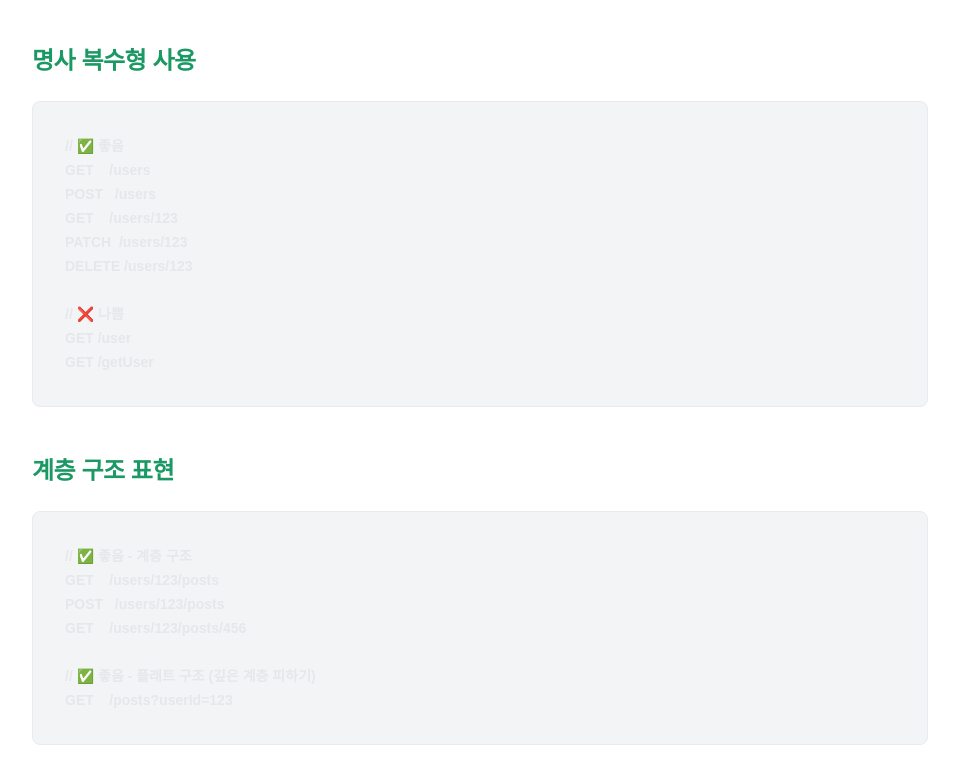
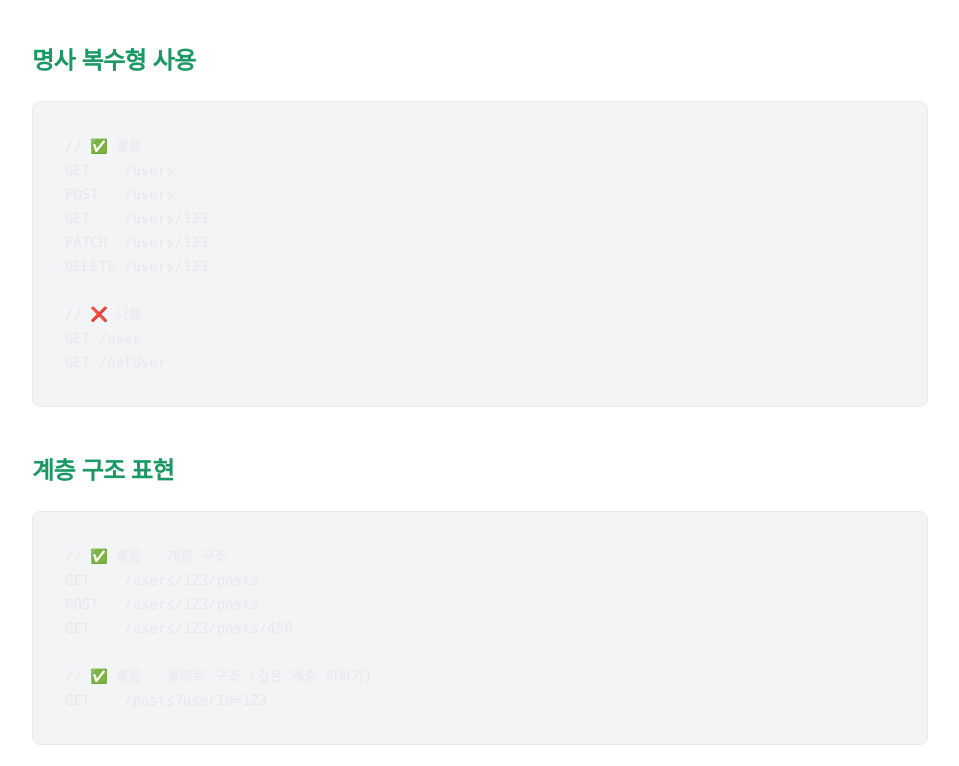
Before and after one commit to aesop9507/aesop9507.github.io, a Gatsby site: page /blog/restful-api-design-patterns in a window 1280 px wide. Shown: the part 734-1500 px from the top of the page, without its empty margins (160-1119 px from the left). Built offline with nearby package versions, Linux system fonts and the light colour scheme; Gatsby itself is replaced by a stand-in of ours; some packages are replaced by stand-ins of ours; code samples lack their colours.

Commit message:
fix: 코드블록 폰트를 JetBrains Mono로 변경
문제 해결:
- 프리텐다드 폰트가 코드블록에도 적용되어 읽기 어려움
- 코드 블록은 프리텐다드 대신 코드 전용 폰트 사용

변경 사항:
- JetBrains Mono 폰트 추가 (Google Fonts)
- 인라인 코드(prose code)에 JetBrains Mono 적용
- 코드 블록(prose pre)에 JetBrains Mono 적용
- 폰트 크기 최적화 (인라인: 0.875rem, 블록: 0.9375rem)
- tailwind.config에 mono 폰트 패밀리 추가

```diff
--- a/src/styles/global.css
+++ b/src/styles/global.css
@@ -7,6 +7,9 @@
 
 /* Display font for English */
 @import url('https://fonts.googleapis.com/css2?family=Space+Grotesk:wght@400;500;600;700&display=swap');
+
+/* Code font - JetBrains Mono */
+@import url('https://fonts.googleapis.com/css2?family=JetBrains+Mono:wght@400;500;600&display=swap');
 
 @layer base {
   :root {
@@ -224,10 +227,12 @@
   }
 
   .prose code {
-    @apply font-display text-sm;
+    @apply text-sm;
     @apply bg-muted px-2 py-0.5;
     color: hsl(var(--accent));
     border-radius: 0.25rem;
+    font-family: 'JetBrains Mono', 'Fira Code', 'Consolas', 'Monaco', monospace;
+    font-size: 0.875rem;
   }
 
   .prose pre {
@@ -236,11 +241,13 @@
     border-radius: 0.5rem;
     font-size: 0.9375rem;
     line-height: 1.6;
+    font-family: 'JetBrains Mono', 'Fira Code', 'Consolas', 'Monaco', monospace;
   }
 
   .prose pre code {
     @apply bg-transparent p-0;
     color: inherit;
+    font-family: inherit;
   }
 
   .prose a {
--- a/tailwind.config.js
+++ b/tailwind.config.js
@@ -9,6 +9,7 @@
       fontFamily: {
         display: ['"Space Grotesk"', '"Pretendard"', 'sans-serif'],
         body: ['"Pretendard"', '-apple-system', 'BlinkMacSystemFont', 'system-ui', 'sans-serif'],
+        mono: ['"JetBrains Mono"', '"Fira Code"', 'Consolas', 'Monaco', 'monospace'],
       },
       colors: {
         border: "hsl(var(--border))",
```
